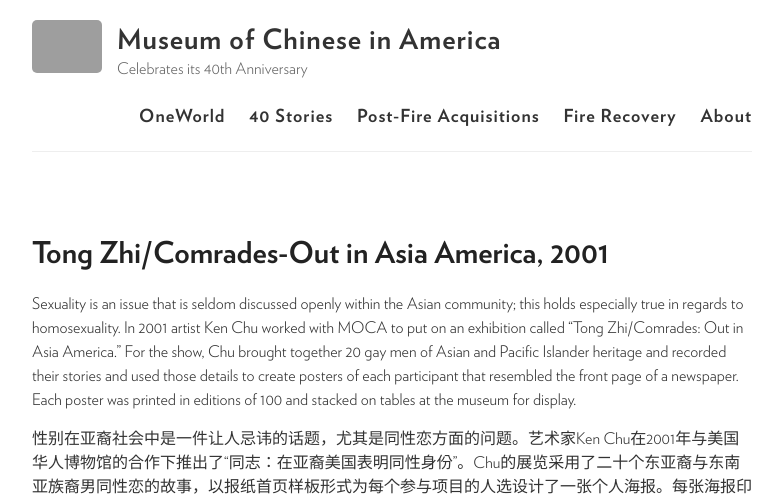
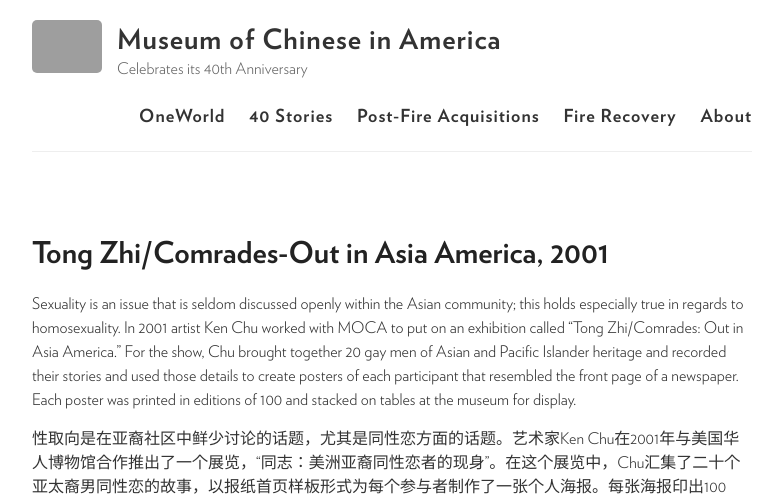
Before and after one commit to moca40/moca40.github.io, a Jekyll site: the page built from _stories/2001-01-01-tong-zhi.md, in a window 1280 px wide. Shown: the top 500 px of the page, without its empty margins (248-1030 px from the left). Built offline with Jekyll 4.4.1, drawn with Linux system fonts in a browser that asks for light colours; some of the changed text lies outside the part shown; grey boxes are pictures that could not be loaded.

Commit message:
Update 2001-01-01-tong-zhi.md

```diff
--- a/_stories/2001-01-01-tong-zhi.md
+++ b/_stories/2001-01-01-tong-zhi.md
@@ -50,6 +50,6 @@
 
 Sexuality is an issue that is seldom discussed openly within the Asian community; this holds especially true in regards to homosexuality.  In 2001 artist Ken Chu worked with MOCA to put on an exhibition called “Tong Zhi/Comrades: Out in Asia America.”  For the show, Chu brought together 20 gay men of Asian and Pacific Islander heritage and recorded their stories and used those details to create posters of each participant that resembled the front page of a newspaper.  Each poster was printed in editions of 100 and stacked on tables at the museum for display.
 
-性别在亚裔社会中是一件让人忌讳的话题，尤其是同性恋方面的问题。艺术家Ken Chu在2001年与美国华人博物馆的合作下推出了“同志：在亚裔美国表明同性身份”。Chu的展览采用了二十个东亚裔与东南亚族裔男同性恋的故事，以报纸首页样板形式为每个参与项目的人选设计了一张个人海报。每张海报印出100张，堆叠在博物馆桌上展出。
+性取向是在亚裔社区中鲜少讨论的话题，尤其是同性恋方面的话题。艺术家Ken Chu在2001年与美国华人博物馆合作推出了一个展览，“同志：美洲亚裔同性恋者的现身”。在这个展览中，Chu汇集了二十个亚太裔男同性恋的故事，以报纸首页样板形式为每个参与者制作了一张个人海报。每张海报印出100份，堆叠在博物馆展桌上展出。
 
 {% include slideshow.html %}
```
